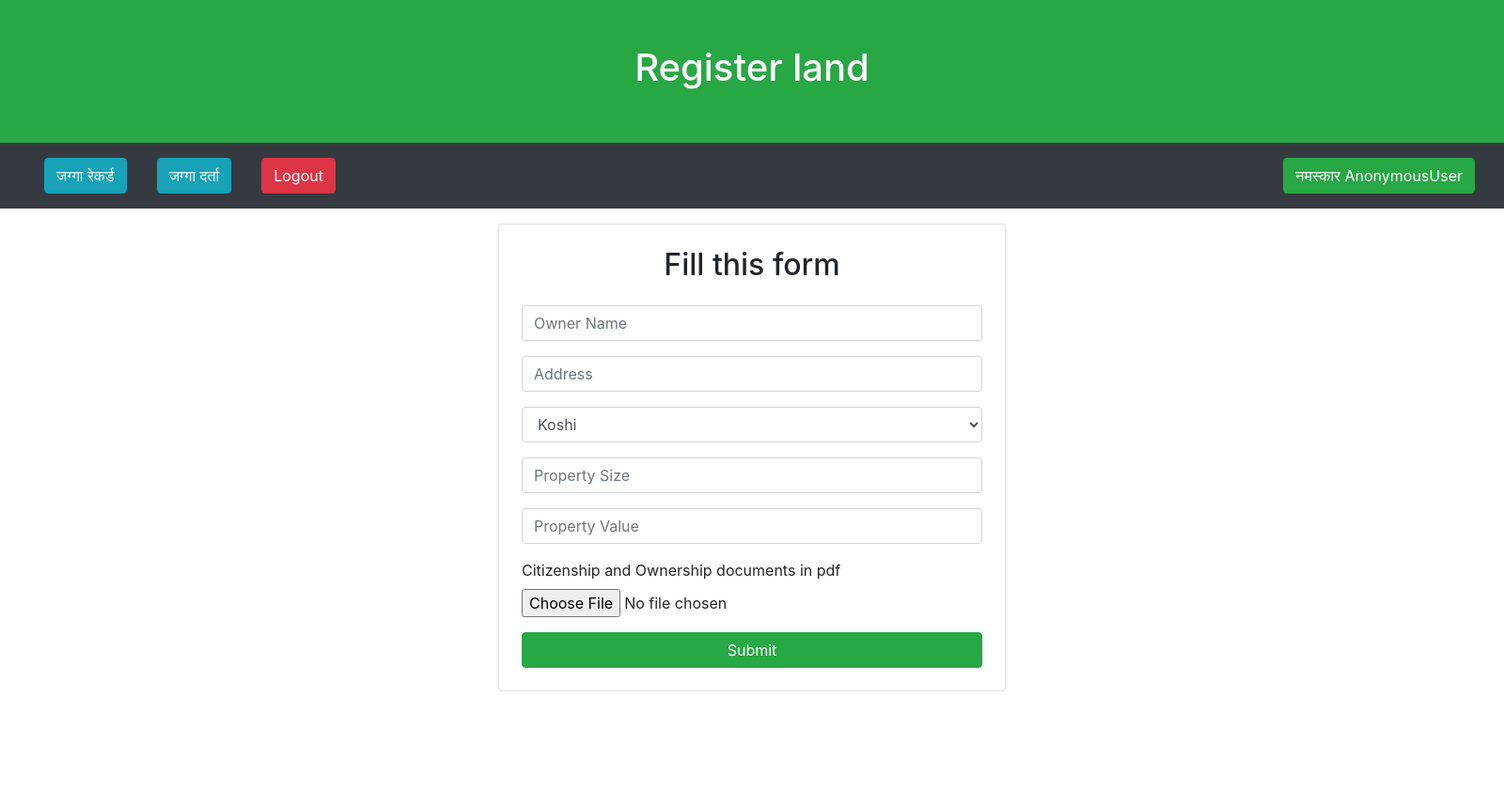
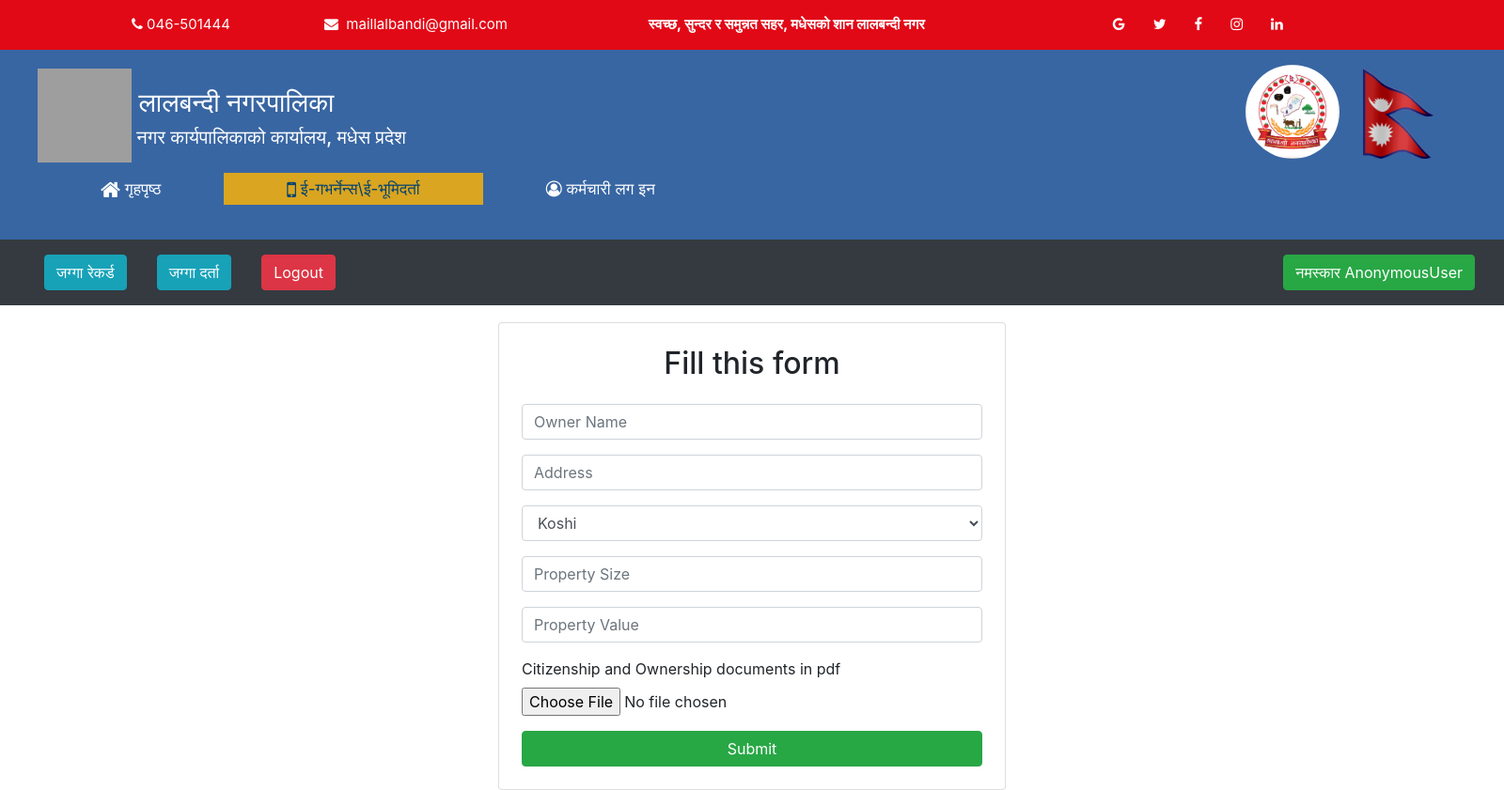
Before and after one commit to shashwatthapa/Land-registration-system, a Django app: page /register_property/ in a window 1600 px wide. Shown: the whole page at 94% size. Before the commit the page ends 736 px from the top, so only its background shows below. Run offline with Django 5.2, Linux system fonts and the light colour scheme; parts of the project's set-up code (start-up, migrations or seed data) failed here and were passed over; some libraries are stand-ins or nearby versions; grey boxes are pictures that could not be loaded.

Commit message:
finally completed

```diff
--- a/propertymanagement/templates/certificate.html
+++ b/propertymanagement/templates/certificate.html
@@ -84,7 +84,7 @@
 
         <div class="certificate-signature">
             <p><strong>Authorized Signature:</strong></p>
-            <img src="{% static 'signature.jpg' %}" alt="signature" height="70" width="200">
+            <img src="{% static 'img/signature.jpg' %}" alt="signature" height="70" width="200">
             <p>Designation: Land Registration Department Officer</p>
         </div>
 
--- a/propertymanagement/templates/navbar.html
+++ b/propertymanagement/templates/navbar.html
@@ -1,4 +1,4 @@
-<nav class="navbar navbar-expand-lg navbar-dark bg-dark">
+<nav class="navbar navbar-expand-lg navbar-dark bg-dark w-100">
     <div class="container-fluid d-flex justify-content-between">
         <div class="d-flex">
             <a class="nav-item nav-link text-white" href="{% url 'dashboard' %}"><button type="submit"
--- a/propertymanagement/templates/registerproperty.html
+++ b/propertymanagement/templates/registerproperty.html
@@ -1,11 +1,104 @@
 {% extends 'layout.html' %}
+{% load static %}
 
 {% block body %}
-<div class="d-flex flex-column min-vh-100">
+{% include 'header1.html' %}
+{% comment %} <div class="d-flex flex-column min-vh-100">
     <header class="text-white bg-success p-5 text-center">
         <h1>Register land</h1>
-    </header>
+    </header> {% endcomment %}
+    <div class="headers">
+
+        <div class="header2-container">
+            <div class="page">
+                <div class="header2">
+                    <div class="middle-header">
+                        <div class="logo-left">
+                            <img src="{% static 'img/Emblem_of_Nepal.png' %}" alt="Nepal national logo">
+                        </div>
+                        <div class="center">
+                           <h3>&nbsp;लालबन्दी नगरपालिका</h3>
+                           <h5>&nbsp;नगर कार्यपालिकाको कार्यालय, मधेस प्रदेश</h5>
+                        </div>
+
+                         <div class="logo-right-right">
+                            <img src="{% static 'img/flag-nepal.gif' %}" alt="nepal flag">
+
+
+                        </div>
+                        <div class="logo-right">
+                            <img src="{% static 'img/lalbandi_municipality.png' %}" alt="lalbandi municipality logo">
+                        </div>
+                        <div class="c"></div>
+
+
+                        <!-- <div class="header3">
+                            <div class="home"><a href="tel:9844598141"><i class="fa fa-home fa-lg" aria-hidden="true"></i>&nbsp;गृहपृष्ठ</a></div>
+                            <div class="description"><a href="mailto:swadeshthapaworkspace@gmail.com"><i class="fa fa-id-card-o" aria-hidden="true"></i>
+                                &nbsp;परिचय</a></div>
+                            <div class="report"><i class="fa fa-pencil-square-o" aria-hidden="true"></i>
+                                &nbsp;प्रतिवेदन</div>
+                            <div class="download"><a href="https://ne.wikipedia.org/wiki/%E0%A4%B2%E0%A4%BE%E0%A4%B2%E0%A4%AC%E0%A4%A8%E0%A5%8D%E0%A4%A6%E0%A5%80_%E0%A4%A8%E0%A4%97%E0%A4%B0%E0%A4%AA%E0%A4%BE%E0%A4%B2%E0%A4%BF%E0%A4%95%E0%A4%BE" target="_blank"><i class="fa fa-download" aria-hidden="true"></i>
+                                &nbsp;डाउनलोड</a>
+                            </div>
+                            <div class="decision"><a href=""><i class="fa fa-gavel" aria-hidden="true"></i>&nbsp;निर्णय</a>
+                            </div>
+                            <div class="contact"><a href="https://www.facebook.com/lalbandimun" target="_blank">
+                                <i class="fa fa-mobile fa-lg" aria-hidden="true"></i>
+                                सम्पर्क</a>
+                            </div>
+                            <div class="col text-center">
+                                <button class="btn btn-warning btn-sm"><a href="" target="_blank">कर्मचारी लग इन</a></button>
+
+                                </div>
+
+                            <div class="c"></div>
+
+                        </div> -->
+
+
+
+                        <nav>
+                            <ul>
+                                {% comment %}
+                                <li><a href="#about"><i class="fa fa-id-card-o" aria-hidden="true"></i>&nbsp;परिचय</a></li>
+                                <li><a href="#events"><i class="fa fa-pencil-square-o" aria-hidden="true"></i>&nbsp;प्रतिवेदन</a></li>
+                                <li><a href="#team"><i class="fa fa-download" aria-hidden="true"></i>&nbsp;डाउनलोड</a></li>
+                                <li><a href="#page-wrap"><i class="fa fa-gavel" aria-hidden="true"></i>&nbsp;निर्णय</a></li> {% endcomment %}
+                                <li><a href="{% url 'home'%}"><i class="fa fa-home fa-lg" aria-hidden="true"></i>&nbsp;गृहपृष्ठ</a></li>
+                                <li class="active"><a href="#page-wrap"><i class="fa fa-mobile fa-lg" aria-hidden="true"></i>&nbsp;ई-गभर्नेन्स\ई-भूमिदर्ता</a>
+
+
+
+                             </li>
+                                <li><a href="#page-wrap"><i class="fa fa-user-circle-o" aria-hidden="true"></i>&nbsp;कर्मचारी लग इन</a></li>
+
+
+
+
+                            </ul>
+                        </nav>
+                        <div class="c"></div>
+
+                    </div>
+
+
+
+
+
+                </div>
+
+
+
+
+            </div>
+
+         </div>
+
+    </div>
+
     {% include 'navbar.html' %}
+    <br><br><br>
     <div class="container mt-3">
         <div class="row justify-content-center">
             <div class="col-md-6">
@@ -53,4 +146,5 @@
         </div>
     </div>
 
+
     {% endblock %}
```
Also changed, not shown: db.sqlite3, documents/documents/Citizenship1622790858.jpg (added), documents/kyc/national_ids/thumb.jpg (added).
